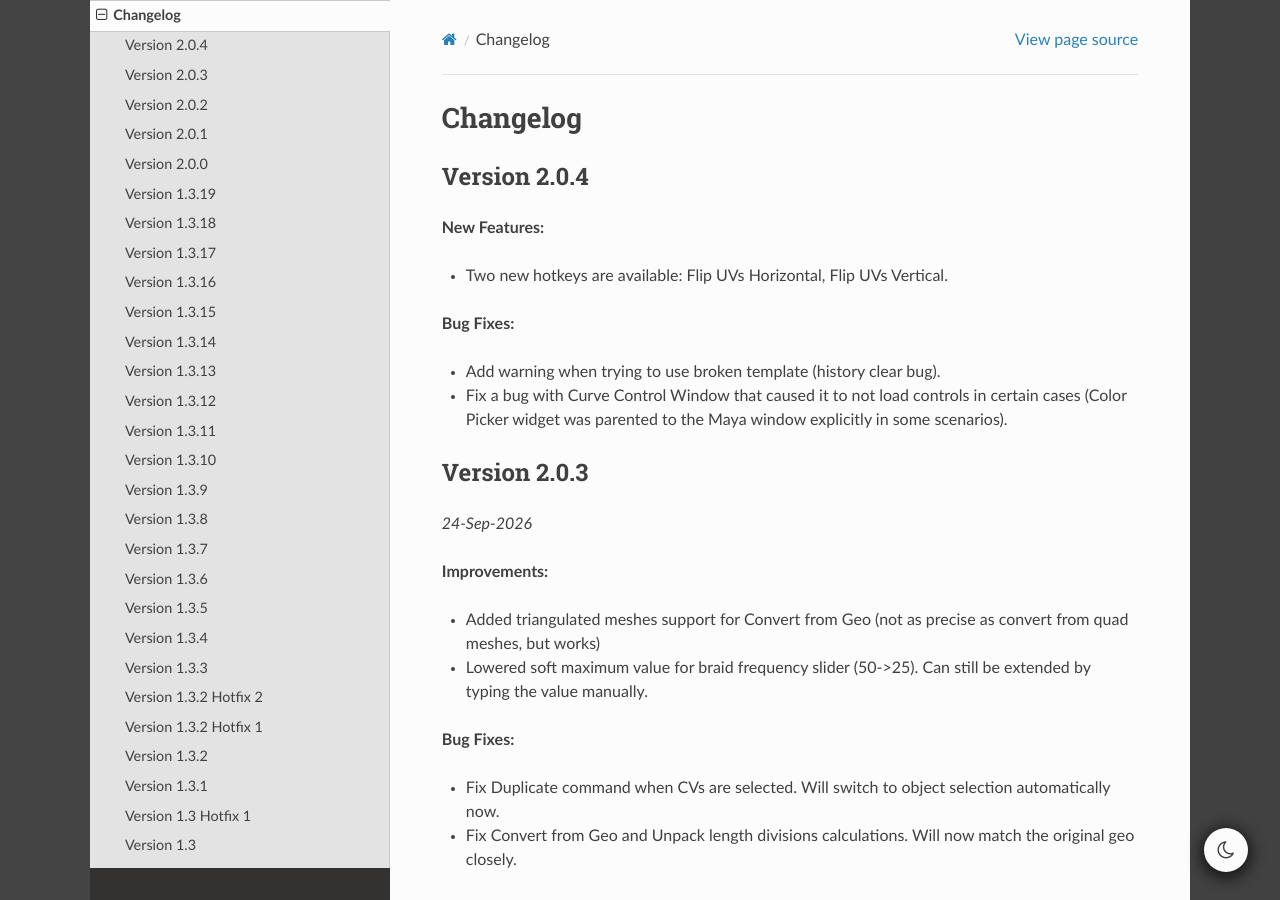
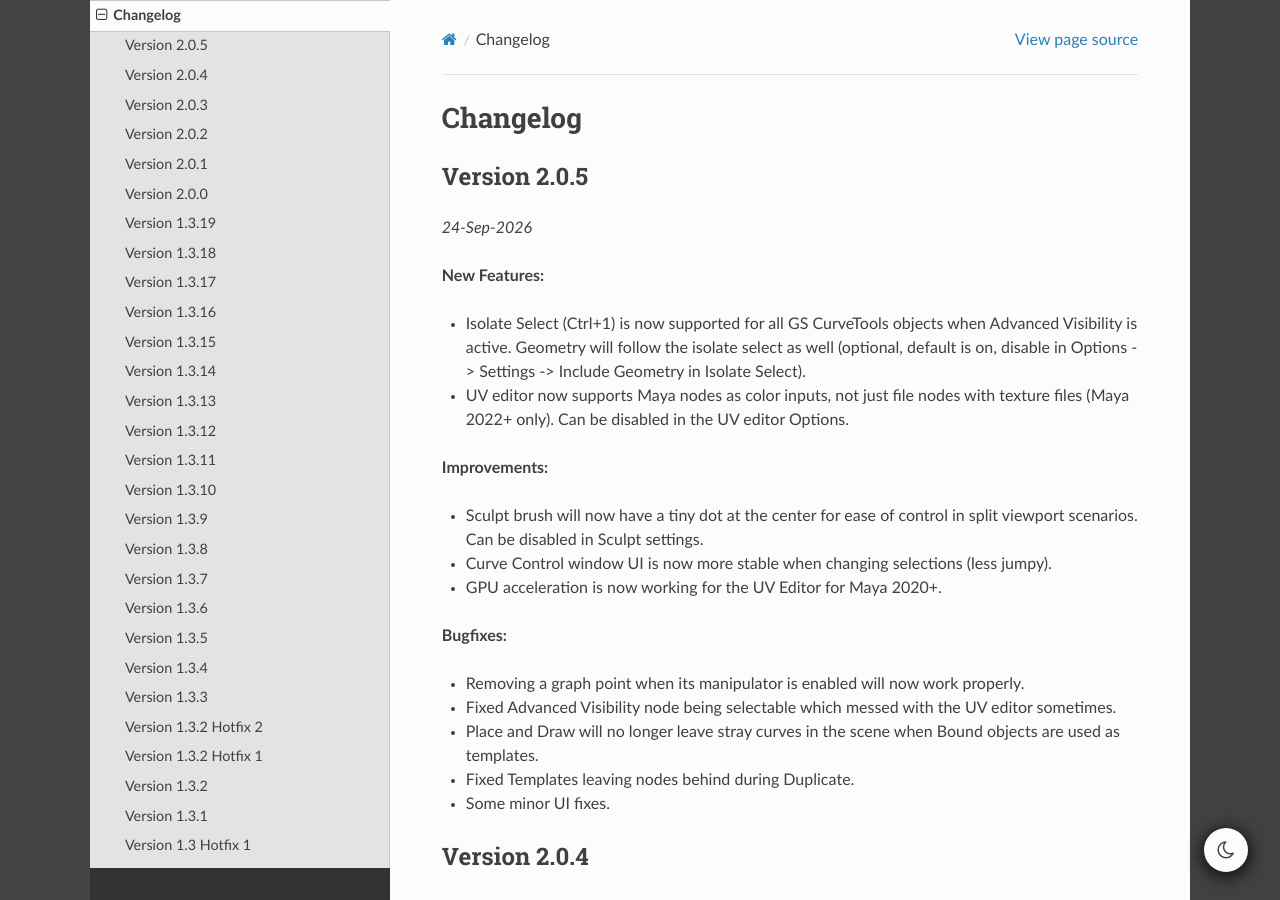
Before and after one commit to Video-Nomad/gs-curvetools-docs, a Sphinx documentation site: the page built from docs/source/changelog.rst, in a window 1280 px wide and 900 px high. Built offline with Sphinx 7.4.7 and the Read the Docs theme 3.1.0, drawn with Linux system fonts in a browser that asks for light colours.

Commit message:
v2.0.5 update

```diff
--- a/docs/source/changelog.rst
+++ b/docs/source/changelog.rst
@@ -3,6 +3,31 @@
 #########
 Changelog
 #########
+
+Version 2.0.5
+^^^^^^^^^^^^^
+
+*24-Sep-2026*
+
+**New Features:**
+
+- Isolate Select (Ctrl+1) is now supported for all GS CurveTools objects when Advanced Visibility is active. Geometry will follow the isolate select as well (optional, default is on, disable in Options -> Settings -> Include Geometry in Isolate Select).
+- UV editor now supports Maya nodes as color inputs, not just file nodes with texture files (Maya 2022+ only). Can be disabled in the UV editor Options.
+
+**Improvements:**
+
+- Sculpt brush will now have a tiny dot at the center for ease of control in split viewport scenarios. Can be disabled in Sculpt settings.
+- Curve Control window UI is now more stable when changing selections (less jumpy).
+- GPU acceleration is now working for the UV Editor for Maya 2020+.
+
+**Bugfixes:**
+
+- Removing a graph point when its manipulator is enabled will now work properly.
+- Fixed Advanced Visibility node being selectable which messed with the UV editor sometimes.
+- Place and Draw will no longer leave stray curves in the scene when Bound objects are used as templates.
+- Fixed Templates leaving nodes behind during Duplicate.
+- Some minor UI fixes.
+
 
 Version 2.0.4
 ^^^^^^^^^^^^^
--- a/docs/source/settings.rst
+++ b/docs/source/settings.rst
@@ -19,6 +19,8 @@ These are the general options that affect the functionality of the plug-in:
 - **Add Cards/Tubes Blend Attributes** enables blending of the attributes when using Add Cards/Tubes or Fill functions.
 - **Fill Creates Only Curves** will enable curve only output during :ref:`Fill<fill-button>` function
 - **Auto Convert Instances** will automatically convert instanced curves to normal curves before any other function is applied.
+- **Include Geometry in Isolate Select** will include Geo component when using Maya's isolate select.
+- **Use OpenGL in UV Editor** enable GPU acceleration in the UV editor for Maya 2020+.
 - **Enable Tooltips** - will toggle the tooltips visibility on plug-in controls and buttons.
 
 Color Settings
```
Also changed, not shown: docs/source/selection.rst (+16 -0 lines), docs/source/uv-editor.rst (+12 -3 lines), docs/source/images/uv_editor/options_menu.png, 1 other file.
